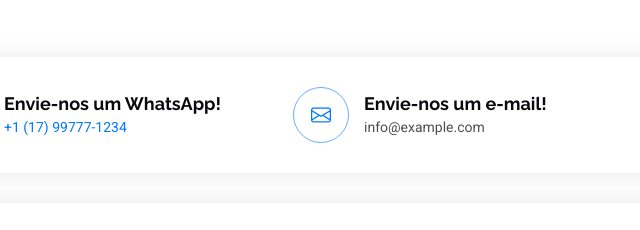
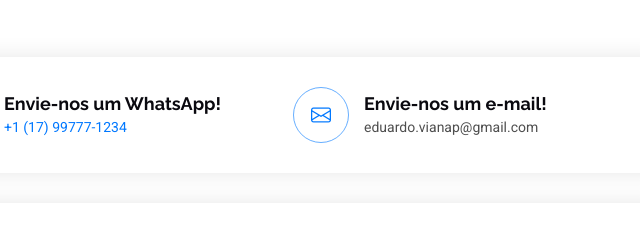
Before and after one commit to eduardovpessoa/dfe-portfolio, a plain HTML site: page index.html in a window 1280 px wide. Shown: the part 5990-6220 px from the top of the page, 539-1179 px from the left. Drawn offline with Linux system fonts and the light colour scheme.

Commit message:
Correção do e-mail de contato

```diff
--- a/index.html
+++ b/index.html
@@ -762,7 +762,7 @@
                 </a>
                 <div>
                   <h3>Envie-nos um e-mail!</h3>
-                  <p>info@example.com</p>
+                  <p>eduardo.vianap@gmail.com</p>
                 </div>
               </div>
             </div><!-- End Info Item -->
```
